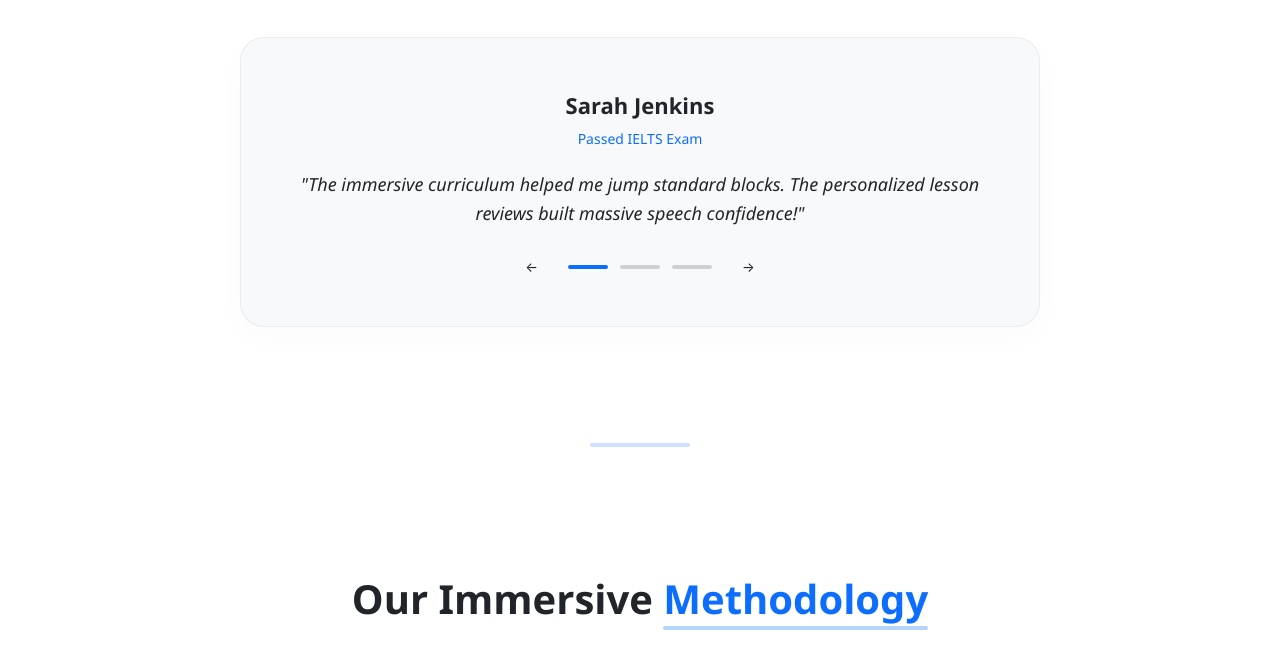
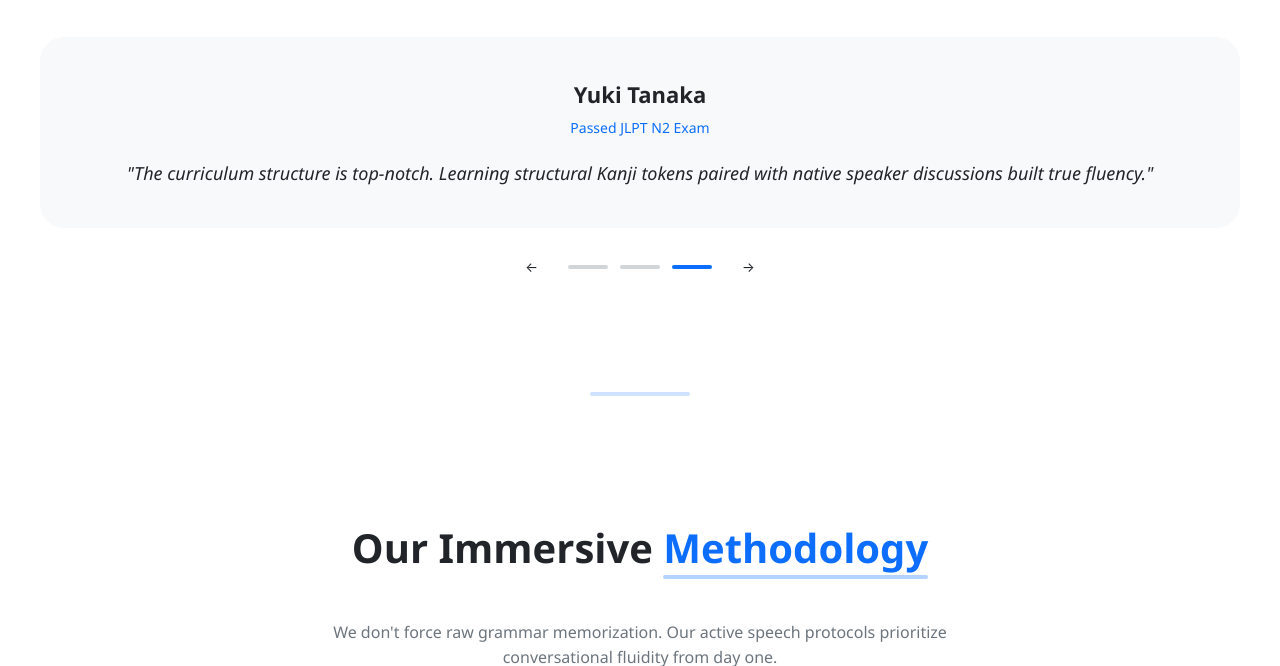
Before and after one commit to Yauheni-Silkou/landing-page, a plain HTML site: page language-academy/index.html in a window 1280 px wide. Both pictures are taken after a click on the button "Previous slide". Shown: the part 942-1608 px from the top of the page. Drawn offline with Linux system fonts and the light colour scheme.

Commit message:
feat: build infinite cyclic testimonials slider module

```diff
--- a/language-academy/css/style.css
+++ b/language-academy/css/style.css
@@ -262,25 +262,26 @@ button {
   background-color: transparent;
 }
 
-.slider {
-  max-width: 800px;
-  margin: 0 auto;
-  position: relative;
-  background-color: var(--bg-secondary);
-  border: 1px solid rgba(108, 117, 125, 0.1);
-  padding: 50px;
+.slider__track-wrapper {
+  width: 100%;
+  overflow: hidden;
   border-radius: 24px;
-  box-shadow: 0 10px 30px rgba(0, 0, 0, 0.02);
 }
 
-[data-theme="dark"] .slider {
-  box-shadow: 0 15px 35px rgba(0, 0, 0, 0.4);
-  border-color: rgba(255, 255, 255, 0.05);
+.slider__track {
+  display: flex;
+  width: 100%;
+  transition: transform 0.5s cubic-bezier(0.25, 0.46, 0.45, 0.94);
 }
 
 .slide {
+  flex: 0 0 100%;
+  width: 100%;
+  background-color: var(--bg-secondary);
+  padding: 40px;
   text-align: center;
 }
+
 
 .slide__name {
   display: block;
--- a/language-academy/index.html
+++ b/language-academy/index.html
@@ -70,15 +70,30 @@
       <div class="container slider-section__container">
         <h2 class="section-title">What our <em>students</em> achieve</h2>
 
-        <div class="slider">
+          <div class="slider__track-wrapper">
             <div class="slider__track">
               <article class="slide active">
-              <div class="slide__profile">
+                <header class="slide__profile">
                   <h3 class="slide__name">Sarah Jenkins</h3>
                   <span class="slide__meta">Passed IELTS Exam</span>
-              </div>
+                </header>
                 <p class="slide__text">"The immersive curriculum helped me jump standard blocks. The personalized lesson reviews built massive speech confidence!"</p>
               </article>
+              <article class="slide">
+                <header class="slide__profile">
+                  <h3 class="slide__name">Alejandro Gomez</h3>
+                  <span class="slide__meta">Advanced DELE B2 Level</span>
+                </header>
+                <p class="slide__text">"Outstanding pronunciation drills. The interactive speech protocols allowed me to transition into international business roles smoothly."</p>
+              </article>
+              <article class="slide">
+                <header class="slide__profile">
+                  <h3 class="slide__name">Yuki Tanaka</h3>
+                  <span class="slide__meta">Passed JLPT N2 Exam</span>
+                </header>
+                <p class="slide__text">"The curriculum structure is top-notch. Learning structural Kanji tokens paired with native speaker discussions built true fluency."</p>
+              </article>
+            </div>
           </div>
 
           <div class="slider__controls">
@@ -163,5 +178,6 @@
     </div>
   </footer>
   <script src="./js/theme.js"></script>
+  <script src="./js/slider.js"></script>
 </body>
 </html>
--- /dev/null
+++ b/language-academy/js/slider.js
@@ -0,0 +1,52 @@
+document.addEventListener('DOMContentLoaded', () => {
+  const track = document.querySelector('.slider__track');
+  const slides = document.querySelectorAll('.slide');
+  const prevBtn = document.querySelector('.slider__arrow--prev');
+  const nextBtn = document.querySelector('.slider__arrow--next');
+  const dots = document.querySelectorAll('.slider__dot');
+
+  if (!track || slides.length === 0) return;
+
+  let currentIndex = 0;
+  const totalSlides = slides.length;
+
+  function updateSlider() {
+    track.style.transform = `translateX(-${currentIndex * 100}%)`;
+
+    dots.forEach((dot, index) => {
+      dot.classList.toggle('active', index === currentIndex);
+    });
+  }
+
+  function moveNext() {
+    if (currentIndex < totalSlides - 1) {
+      currentIndex++;
+    } else {
+      currentIndex = 0;
+    }
+    updateSlider();
+  }
+
+  function movePrev() {
+    if (currentIndex > 0) {
+      currentIndex--;
+    } else {
+      currentIndex = totalSlides - 1;
+    }
+    updateSlider();
+  }
+
+  nextBtn.addEventListener('click', moveNext);
+  prevBtn.addEventListener('click', movePrev);
+
+  dots.forEach((dot, index) => {
+    dot.addEventListener('click', () => {
+      currentIndex = index;
+      updateSlider();
+    });
+  });
+
+  window.addEventListener('resize', () => {
+    updateSlider();
+  });
+});
```
Lines whose indentation alone changed are shown as unchanged.
